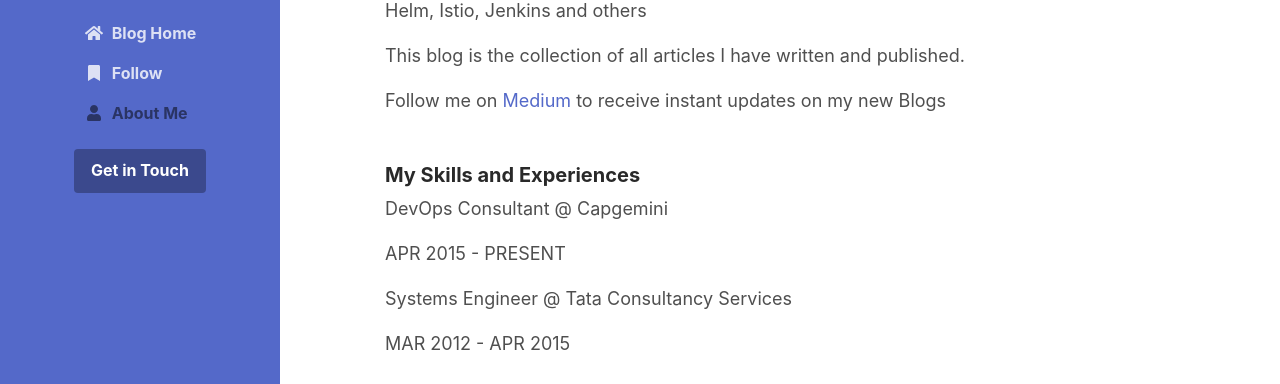
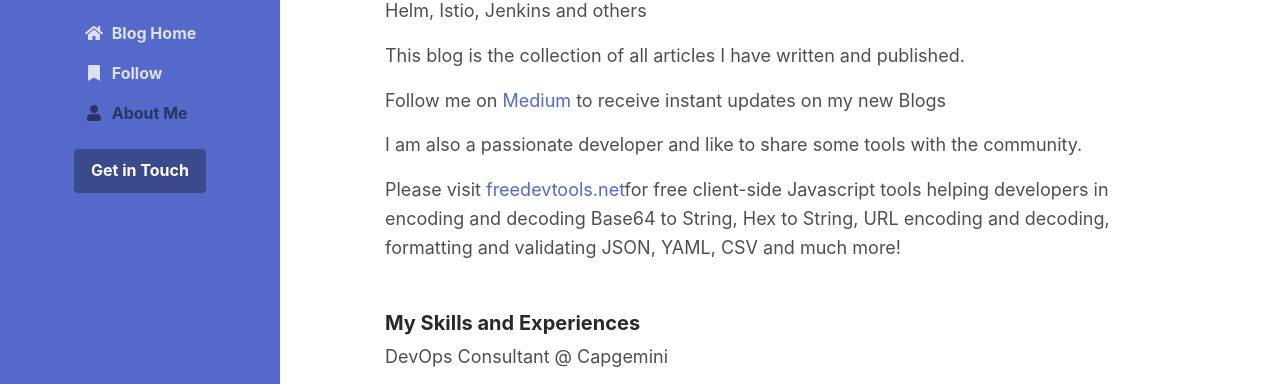
Before and after one commit to bharatmicrosystems/gauravdevops.com, a plain HTML site: page about.html in a window 1280 px wide. Shown: the part 403-787 px from the top of the page. Drawn offline with Linux system fonts and the light colour scheme.

```diff
--- a/about.html
+++ b/about.html
@@ -88,6 +88,8 @@
 			    <p>As a recognised Expert on Cloud and DevOps & an ardent tech blogger, I have numerous articles published on Cloud Native and DevOps technologies such as Kubernetes, Terraform, Helm, Istio, Jenkins and others</p>
 			    <p>This blog is the collection of all articles I have written and published.</p>
 				<p>Follow me on <a href="https://medium.com/@bharatmicrosystems">Medium</a> to receive instant updates on my new Blogs</p>
+				<p>I am also a passionate developer and like to share some tools with the community.</p>
+				<p>Please visit <a href="https://freedevtools.net">freedevtools.net</a>for free client-side Javascript tools helping developers in encoding and decoding Base64 to String, Hex to String, URL encoding and decoding, formatting and validating JSON, YAML, CSV and much more!</p>
 				<h5 class="mt-5">My Skills and Experiences</h5>
 				<p>DevOps Consultant @ Capgemini</p>
 				<p>APR 2015 - PRESENT</p>
```
Also changed, not shown: index.html (+1 -0 lines).
